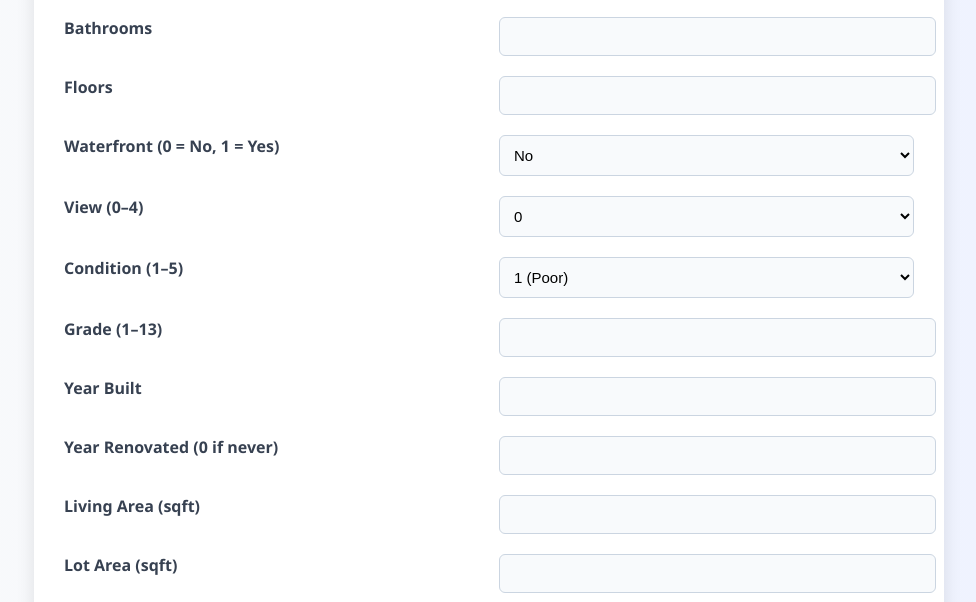
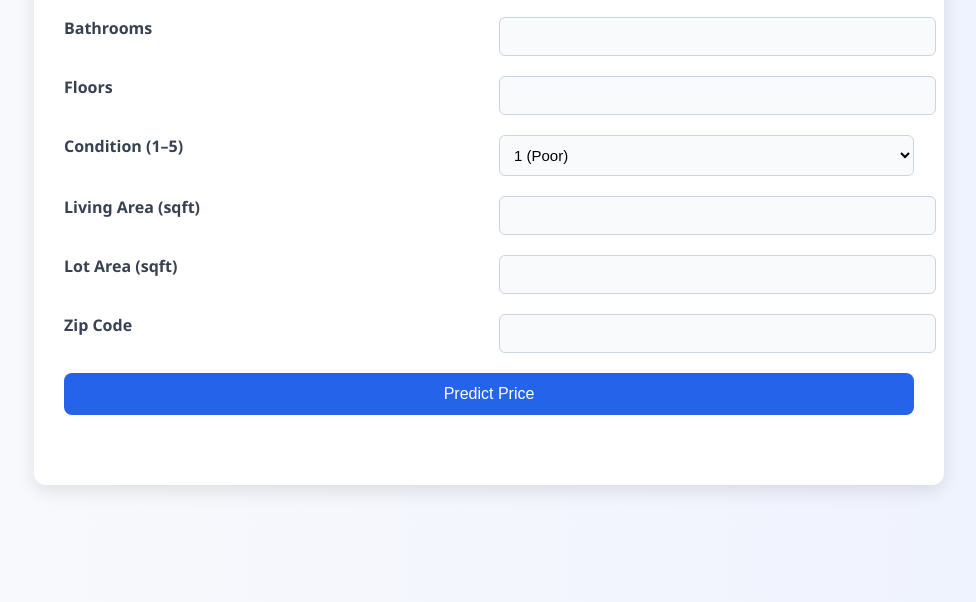
Before and after one commit to akandik/House-Prediction-2.0, a plain HTML site: page index.html in a window 1280 px wide. Shown: the part 198-800 px from the top of the page, without its empty margins (151-1127 px from the left). Drawn offline with Linux system fonts and the light colour scheme.

Commit message:
Remove unnecessary input fields from form
Removed waterfront and view selection fields, along with grade, year built, and year renovated inputs.

```diff
--- a/index.html
+++ b/index.html
@@ -78,20 +78,6 @@
       <label>Floors</label>
       <input type="number" step="0.5" name="floors" min="1" required>
 
-      <label>Waterfront (0 = No, 1 = Yes)</label>
-      <select name="waterfront" required>
-        <option value="0">No</option>
-        <option value="1">Yes</option>
-      </select>
-
-      <label>View (0–4)</label>
-      <select name="view" required>
-        <option value="0">0</option>
-        <option value="1">1</option>
-        <option value="2">2</option>
-        <option value="3">3</option>
-        <option value="4">4</option>
-      </select>
 
       <label>Condition (1–5)</label>
       <select name="condition" required>
@@ -101,15 +87,6 @@
         <option value="4">4</option>
         <option value="5">5 (Excellent)</option>
       </select>
-
-      <label>Grade (1–13)</label>
-      <input type="number" name="grade" min="1" max="13" required>
-
-      <label>Year Built</label>
-      <input type="number" name="yr_built" min="1900" max="2025" required>
-
-      <label>Year Renovated (0 if never)</label>
-      <input type="number" name="yr_renovated" min="0" max="2025" required>
 
       <label>Living Area (sqft)</label>
       <input type="number" name="sqft_living" required>
```
